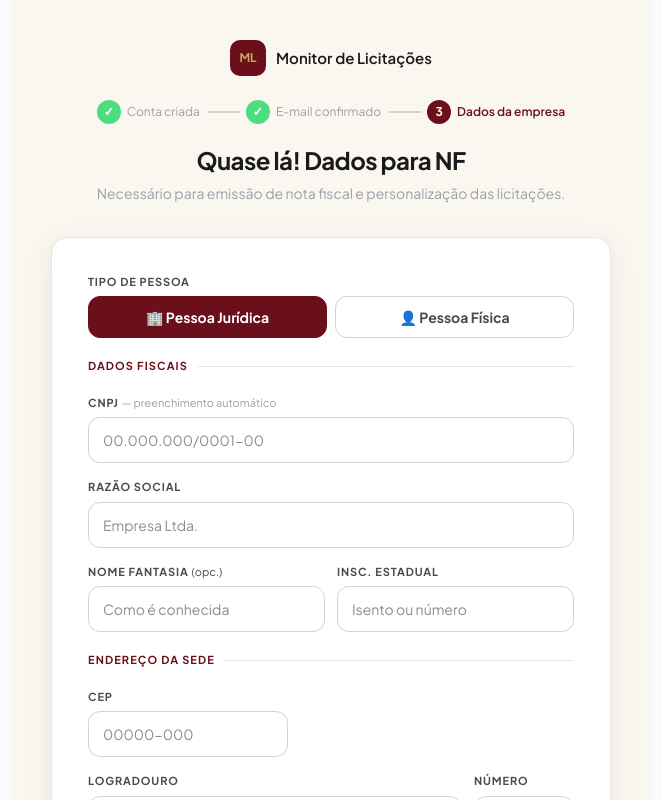
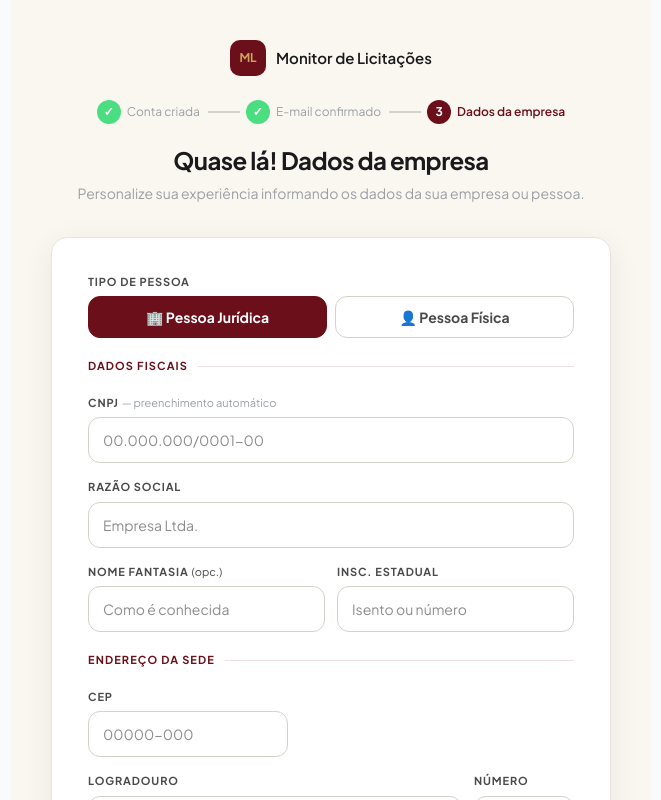
Before and after one commit to matuttamf/monitor-licitacoes, a Next.js app: page /completar-cadastro in a window 1280 px wide. Shown: the top 800 px of the page, without its empty margins (309-970 px from the left). Built offline with nearby package versions, Linux system fonts and the light colour scheme.

Commit message:
fix: remover IE do formulario PF e simplificar titulo

```diff
--- a/app/(auth)/completar-cadastro/page.tsx
+++ b/app/(auth)/completar-cadastro/page.tsx
@@ -213,8 +213,8 @@ export default function CompletarCadastroPage() {
             ))}
           </div>
 
-          <h1 className="text-2xl font-extrabold text-[#1A1A1C] mb-1.5 tracking-tight">Quase lá! Dados para NF</h1>
-          <p className="text-sm text-[#9AA0A6] leading-relaxed">Necessário para emissão de nota fiscal e personalização das licitações.</p>
+          <h1 className="text-2xl font-extrabold text-[#1A1A1C] mb-1.5 tracking-tight">Quase lá! Dados da empresa</h1>
+          <p className="text-sm text-[#9AA0A6] leading-relaxed">Personalize sua experiência informando os dados da sua empresa ou pessoa.</p>
         </div>
 
         {/* Card */}
@@ -293,12 +293,6 @@ export default function CompletarCadastroPage() {
                     placeholder="Seu nome completo" required className={inputCls} />
                 </div>
 
-                {/* IE para PF */}
-                <div>
-                  <label className={labelCls}>Insc. Estadual <span className="font-normal normal-case tracking-normal">(opc.)</span></label>
-                  <input type="text" value={ie} onChange={e => setIe(e.target.value)}
-                    placeholder="Isento ou número" className={inputCls} />
-                </div>
               </>
             )}
 
```
